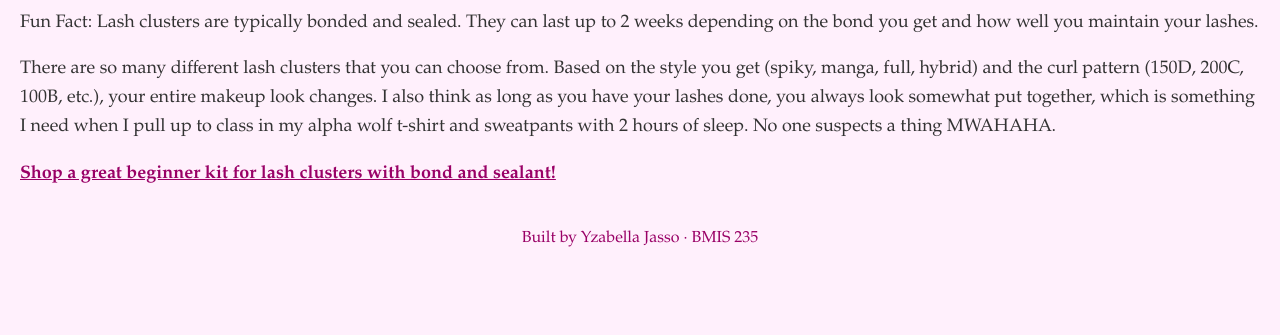
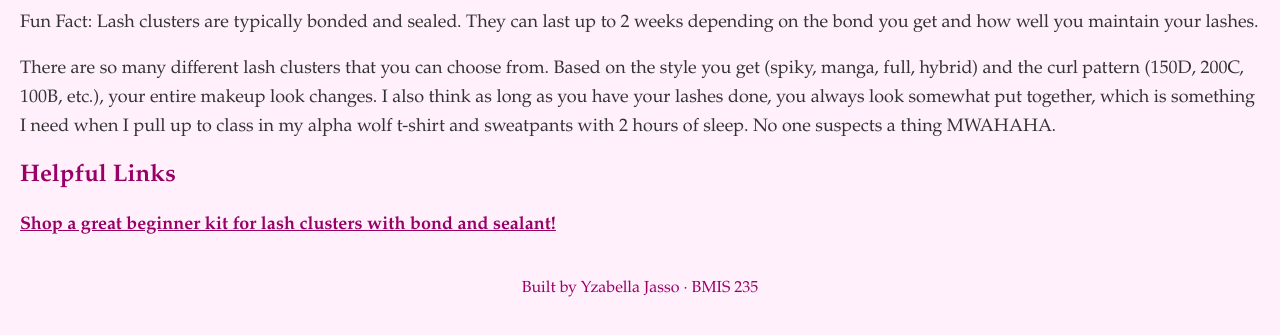
Before and after one commit to Yjasso-cloud/bmis235-html-3, a plain HTML site: page lashclusters.html in a window 1280 px wide. Shown: the part 203-538 px from the top of the page. Drawn offline with Linux system fonts and the light colour scheme.

Commit message:
Update lashclusters.html add heading

```diff
--- a/lashclusters.html
+++ b/lashclusters.html
@@ -32,6 +32,8 @@
 <p>Fun Fact: Lash clusters are typically bonded and sealed. They can last up to 2 weeks depending on the bond you get and how well you maintain your lashes. </p>
 <p> There are so many different lash clusters that you can choose from. Based on the style you get (spiky, manga, full, hybrid) and the curl pattern (150D, 200C, 100B, etc.), your entire makeup look changes. I also think as long as you have your lashes done, you always look somewhat put together, which is something I need when I pull up to class in my alpha wolf t-shirt and sweatpants with 2 hours of sleep. No one suspects a thing MWAHAHA. </p>
 
+  <h2>Helpful Links</h2>
+
 <p>
   <a href="https://www.amazon.com/dp/B0CX8FVRPW?lv=shuf&channelId=500&plpRedirect=mhFallback&th=1"
      target="_blank"
```
